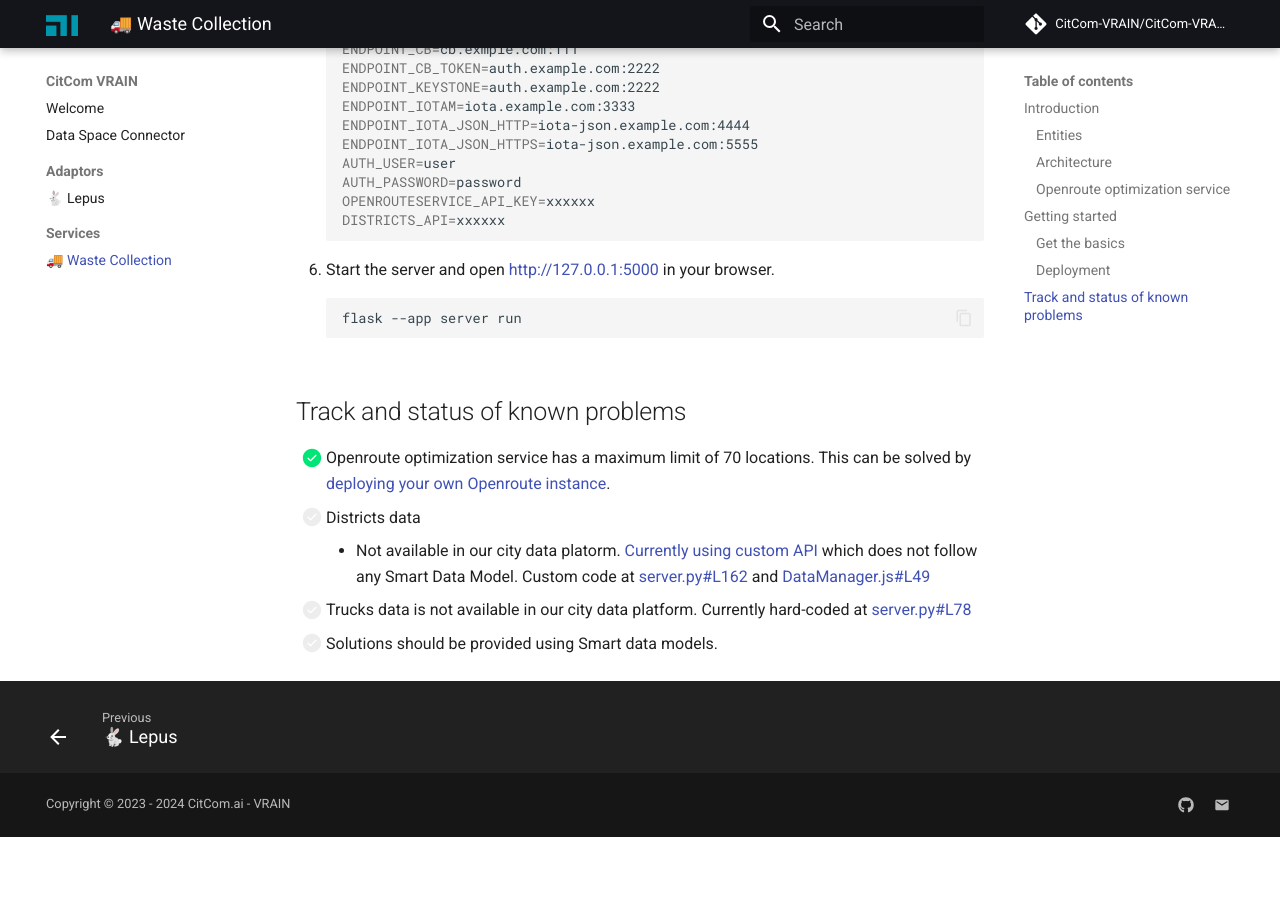
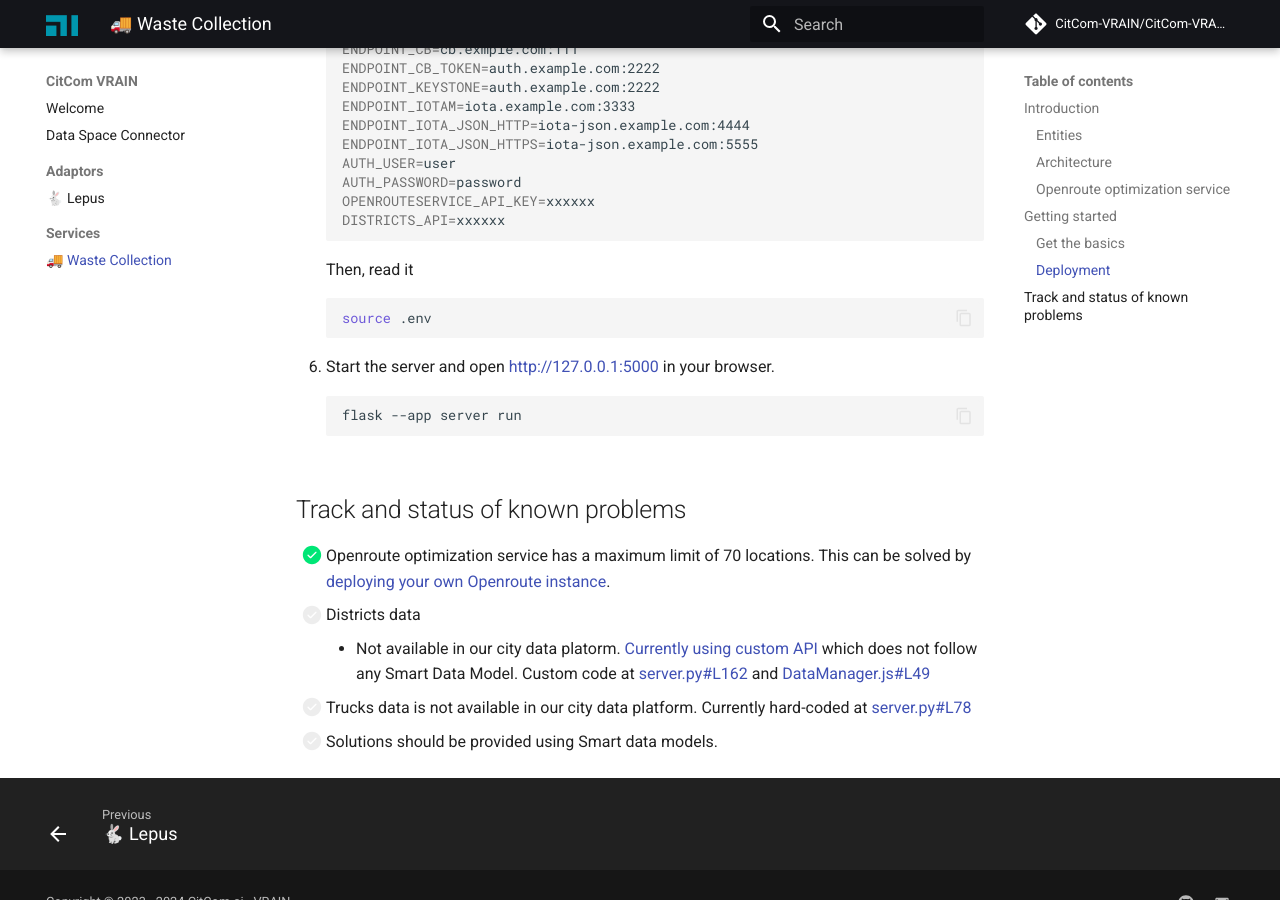
Before and after one commit to riseupalex/CitComAI-Hub.github.io, an MkDocs documentation site: the page built from docs/services/waste_collection.md, in a window 1280 px wide and 900 px high, scrolled down 2194 px. Built offline with MkDocs 1.6.1 and Material for MkDocs 9.7.7, drawn with Linux system fonts in a browser that asks for light colours; comment, search, counter and statistics services are not loaded; before the commit the page ends 3031 px from its top, so only the background shows below that.

Commit message:
Add env instructions

````diff
--- a/docs/services/waste_collection.md
+++ b/docs/services/waste_collection.md
@@ -73,6 +73,10 @@ AUTH_PASSWORD=password
 OPENROUTESERVICE_API_KEY=xxxxxx
 DISTRICTS_API=xxxxxx
 ```
+Then, read it
+```bash
+source .env
+```
 
 6. Start the server and open [http://127.0.0.1:5000](http://127.0.0.1:5000) in your browser.
 ```bash
````
